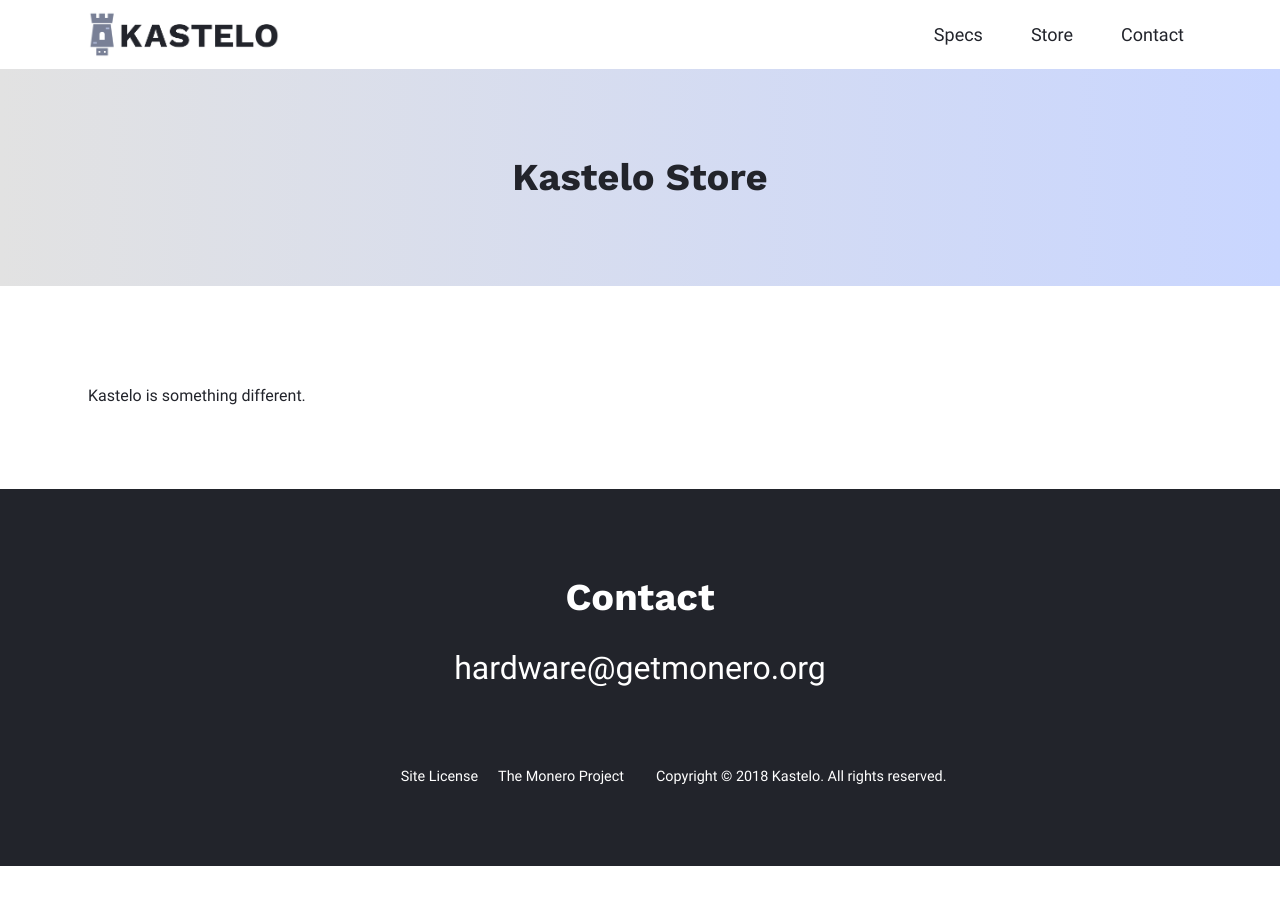
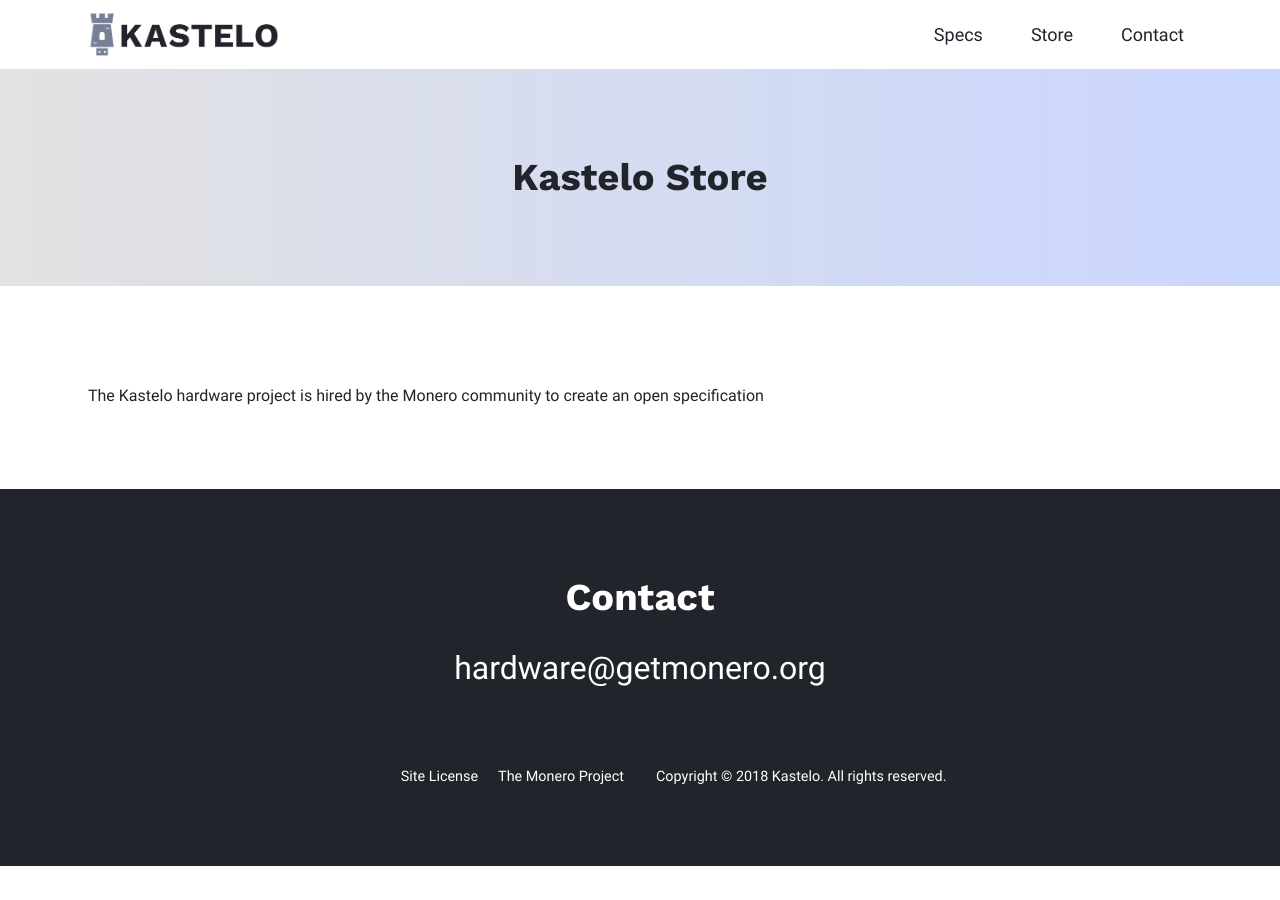
Before and after one commit to michaesc/kastweb-staging, a Jekyll site: the page built from store.html, in a window 1280 px wide. Built offline with Jekyll 4.4.1, drawn with Linux system fonts in a browser that asks for light colours.

Commit message:
Updates - Update _includes - Update store page copy with better placeholder

```diff
--- a/_includes/head.html
+++ b/_includes/head.html
@@ -15,9 +15,8 @@
 
     <meta name="twitter:title" content="Kastelo, hardware wallet schematic">
 
-        <link rel="icon" type="image/x-icon" href="img/favicon.png"/>
+    <link rel="icon" type="image/x-icon" href="/img/favicon.png" />
 
     <link rel="apple-touch-icon-precomposed" href="/img/apple-touch-icon/apple-icon-precomposed.png">
     <link rel="apple-touch-icon" sizes="180x180" href="/apple-icon-180x180.png">
-
 </head>
--- a/_includes/navigation.html
+++ b/_includes/navigation.html
@@ -29,7 +29,6 @@
             </div>
         </div>
     </nav>
-
     <nav class="desktop-nav container">
         <div class="row middle-xs nav-items">
             <div class="col-sm-5">
@@ -48,7 +47,6 @@
                     </div>
                 </div>
             </div>
-
         </div>
     </nav>
 </header>
--- a/store.html
+++ b/store.html
@@ -17,7 +17,7 @@
     <div class="container">
         <article class="row text">
             <div class="col-xs-12">
-                           <p>Kastelo is something different.</p>
+                <p>The Kastelo hardware project is hired by the Monero community to create an open specification</p>
             </div>
         </article>
     </div>
```
Also changed, not shown: _includes/footer.html (indentation only). Lines whose indentation alone changed are shown as unchanged.
